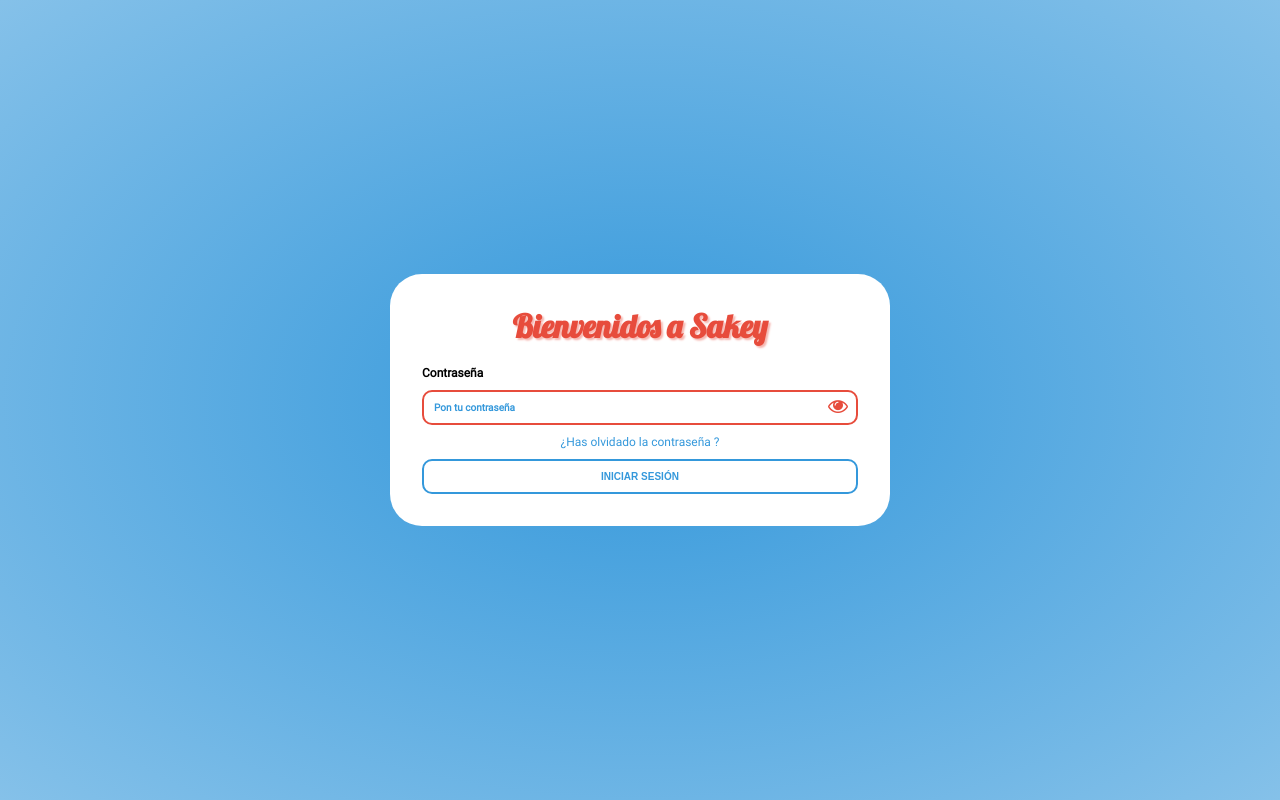
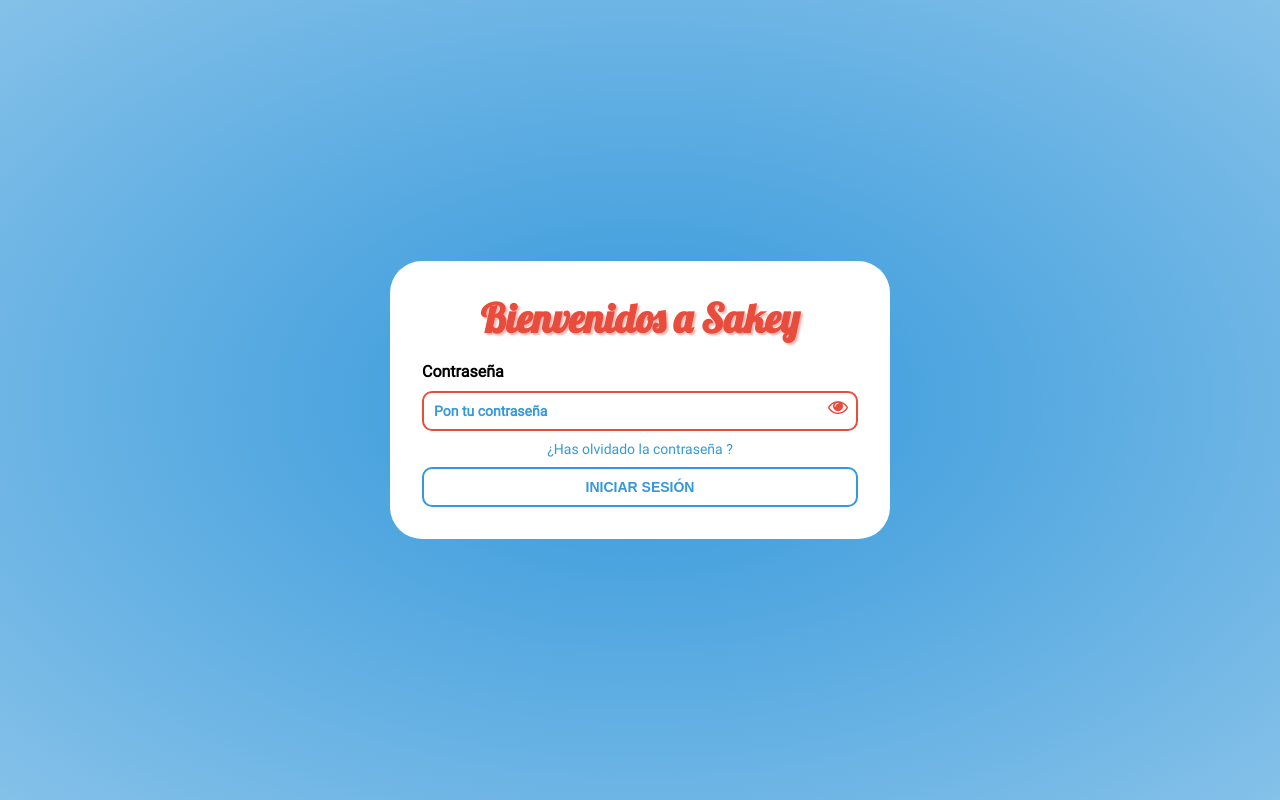
Before and after one commit to prudencio2000/sakey, an Angular app: page /login in a window 1280 px wide. Built offline with nearby package versions, Linux system fonts and the light colour scheme.

Commit message:
Esto es un commit

```diff
--- a/src/app/login/login.component.scss
+++ b/src/app/login/login.component.scss
@@ -1,5 +1,6 @@
 @import '../../scss/variables';
 @import '../../scss/mixin.scss';
+@import '../../scss/query.scss';
 .login {
     &-body {
         @include area;
@@ -28,4 +29,7 @@
     text-align: center;
     text-decoration: none;
     font-size: 12px;
+    @include mobil {
+        font-size: 14px;
+    }
 }
--- a/src/scss/query.scss
+++ b/src/scss/query.scss
@@ -1,5 +1,5 @@
 @mixin mobil {
-    @media only screen and (max-width: 767px) {
+    @media only screen and (min-width: 450px) {
         @content;
     }
 }
--- a/src/styles.scss
+++ b/src/styles.scss
@@ -28,17 +28,15 @@
     gap: 10px;
 }
 
-// label {
-//     display: block;
-//     margin-top: 1.2rem;
-//     font-size: 16px;
-//     font-weight: bold;
-// }
+
 label {
     display: block;
     margin-top: 1.2rem;
     font-size: 12px;
     font-weight: bold;
+    @include mobil {
+        font-size: 16px ;
+    }
 }
 
 .input-eyes {
@@ -56,24 +54,6 @@
     }
 }
 
-// input,
-// textarea {
-//     @include border-radius ($rojo);
-//     box-sizing: border-box;
-//     padding: 10px;
-//     border-radius: 10px;
-//     border: 2px solid $rojo;
-//     color: $azul;
-//     outline: none;
-
-//     &::placeholder {
-//         color: $azul;
-//         font-family: 'roboto';
-//         font-size: 14px;
-//         font-weight: 600;
-//     }
-
-// }
 input,
 textarea {
     @include border-radius ($rojo);
@@ -84,11 +64,17 @@
     color: $azul;
     outline: none;
     font-size: 10px;
+    @include mobil {
+        font-size: 14px;
+    }
     &::placeholder {
         color: $azul;
         font-family: 'roboto';
         font-size: 10px;
         font-weight: 600;
+        @include mobil {
+            font-size: 14px;
+        }
     }
 
 }
@@ -100,19 +86,6 @@
     }
 }
 
-// .title {
-//     @include color-shawon;
-//     font-family: "lobster", sans-serif;
-//     text-align: center;
-//     font-size: 2.5rem;
-//     &-sub {
-//         font-family: "lobster", sans-serif;
-//         text-align: center;
-//         color: $azul;
-//         font-size: 2rem;
-//         text-shadow: 2px 2px 2px $azul-claro;
-//     }
-// }
 .title {
     @include color-shawon;
     font-family: "lobster", sans-serif;
@@ -125,87 +98,10 @@
         font-size: 2rem;
         text-shadow: 2px 2px 2px $azul-claro;
     }
+    @include mobil {
+        font-size: 2.5rem;
+    }
 }
-
-// .btn {
-//     display: block;
-//     box-sizing: border-box;
-//     padding: 10px;
-//     font-size: 14px;
-//     text-transform: uppercase;
-//     font-weight: 600;
-//     border: none;
-//     background-color: $blanco;
-//     outline: none;
-//     cursor: pointer;
-
-//     &-principal {
-//         @include border-radius ($azul);
-//         color: $azul;
-//         transition: background 1s, border 1s, color 1s ease-in-out;
-//         &:hover {
-//             background-color: $azul;
-//             color: $blanco;
-//             border-color: $blanco;
-//         }
-
-//         &.selected {
-//             background-color: $azul;
-//             color: $blanco;
-//             border-color: $blanco;
-//         }
-
-//         &:disabled {
-//             color: $gris;
-//             @include border-radius ($gris);
-//             &:hover {
-//                 @include border-radius ($gris);
-//                 color: $gris;
-//                 background-color: $blanco;
-//             }
-//         }
-
-//     }
-
-//     &-red {
-//         @include border-radius ($rojo);
-//         color: $rojo;
-//         transition: background 1s, border 1s, color 1s ease-in-out;
-
-//         &:hover {
-//             background-color: $rojo;
-//             color: $blanco;
-//             border-color: $blanco;
-//         }
-
-//     }
-
-//     &-green {
-//         @include border-radius ($verde);
-//         color: $verde;
-//         transition: background 1s, border 1s, color 1s ease-in-out;
-
-//         &:hover {
-//             background-color: $verde;
-//             color: $blanco;
-//             border-color: $blanco;
-//         }
-
-//     }
-
-//     &-orange {
-//         @include border-radius ($amarillo);
-//         color: $amarillo;
-//         transition: background 1s, border 1s, color 1s ease-in-out;
-
-//         &:hover {
-//             background-color: $amarillo;
-//             color: $blanco;
-//             border-color: $blanco;
-//         }
-
-//     }
-// }
 
 .btn {
     display: block;
@@ -218,7 +114,9 @@
     background-color: $blanco;
     outline: none;
     cursor: pointer;
-
+    @include mobil {
+        font-size: 14px;
+    }
     &-principal {
         @include border-radius ($azul);
         color: $azul;
```
